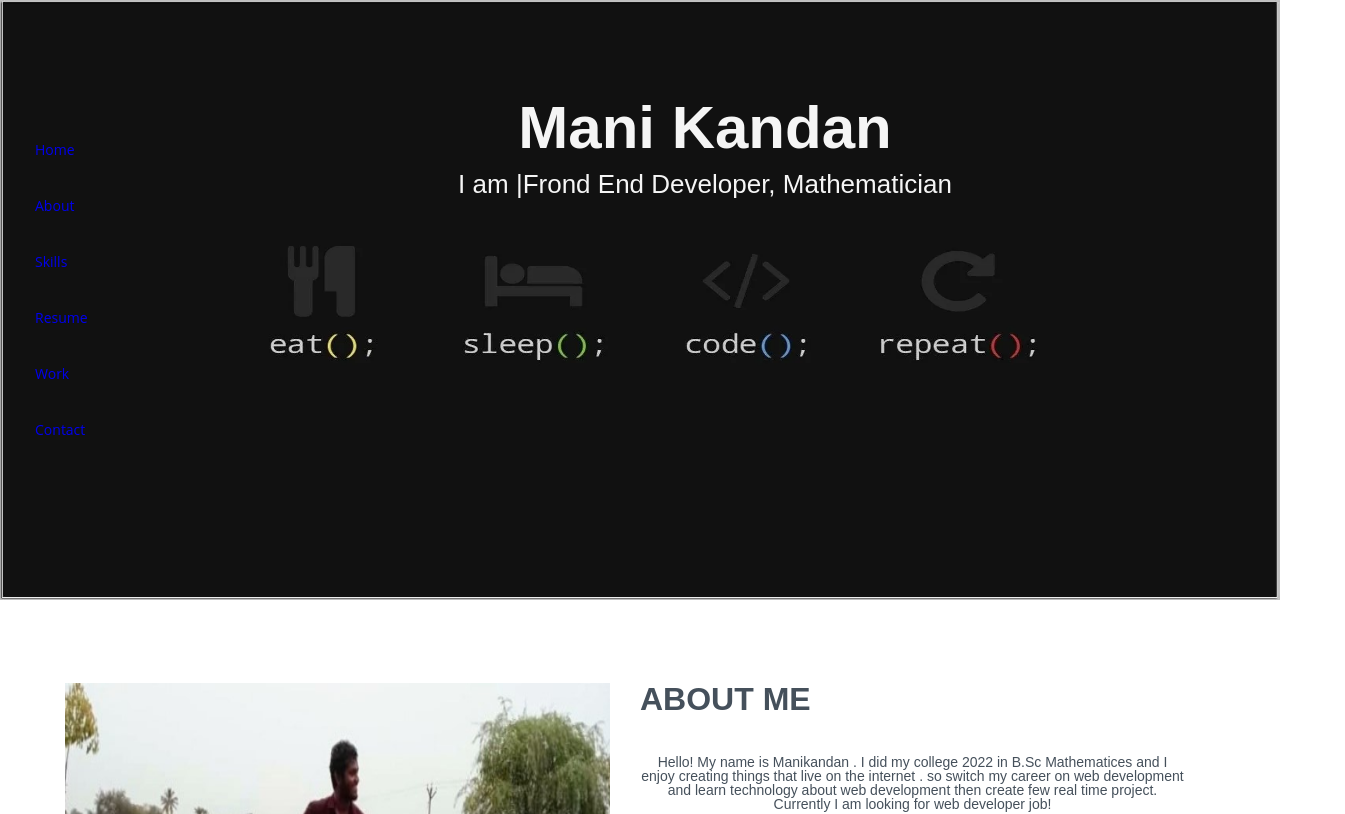
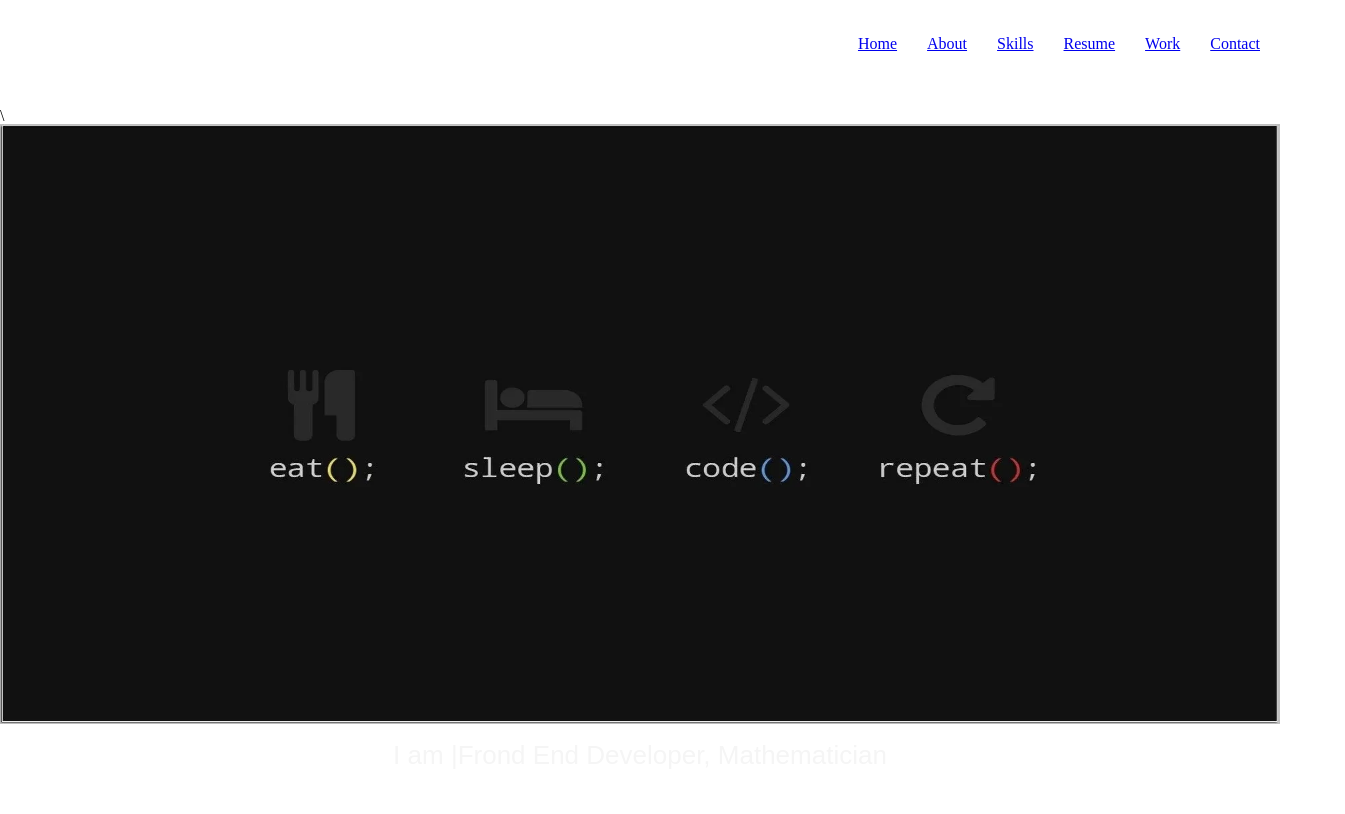
Before and after one commit to manikandan2704/portofolio, a plain HTML site: page index.html in a window 1280 px wide. Shown: the top 814 px of the page, 1345 px wide, since content can reach past the window. Drawn offline with Linux system fonts and the light colour scheme.

Commit message:
add new file

```diff
--- a/css/main.css
+++ b/css/main.css
@@ -6,50 +6,48 @@
 }
 
 .container {
-    width: 1180px;
+    width: 1150px;
     margin-left: auto;
     margin-right: auto;
     padding-left: 15px;
     padding-right: 15px;
 }
 
+
 .banner {
-    width: 100%;
     height: auto;
     position: relative;
 
 }
-
 .banner img {
     height: 600px;
     width: 100%;
-
 }
-
 .banner-flex {
     width: 100%;
-    display: flex;
-
-}
-
-.banner-1 {
-    width: 50%;
-    margin-top: 100px;
-    position: absolute;
-    top: 0px;
 }
 
 .banner-1 h2 {
+    opacity: 0;
+    position: absolute;
+    top: 30px;
+    left: 35%;
     text-align: center;
-    margin: 0;
     font-size: 60px;
     font-weight: 700;
-    line-height: 56px;
-    color: whitesmoke;
+    color: blue;
     font-family: "Raleway", sans-serif
 }
-
-.banner-1 p {
+.banner-1 h2:hover{
+    opacity: 1;
+    transition: 2s;
+    transition-property:
+}
+.banner img:hover{
+    opacity: 1;
+    transition: 5s;
+}
+.banner-flex p {
     text-align: center;
     color: whitesmoke;
     margin: 15px 0 0 0;
@@ -57,55 +55,25 @@
     font-family: "Poppins", sans-serif;
 }
 
-.banner-1 {
-    width: 100%;
-    height: auto;
-}
-
-
 
 
 .header {
     height: auto;
     width: 100%;
-    position: absolute;
-    top: 70px;
-    left: 20px;
-    position: fixed;
-    transition: all 0.5s;
-    padding: 15px;
-    overflow-y: auto;
+
 }
-
 .header-flex {
+    display: flex;
+    justify-content: right;
     height: auto;
     width: 100%;
 }
-.navbar{
-    padding: 0;
-    display: block;
+.navbar ul{
+    display: flex;
+    padding:10px 10px 20px 20px ;
 }
-
-.navbar ul {
-    margin-top: 20px;
-    font-family: "Open Sans", sans-serif;
-}
-
-.navbar li {
-    margin-top: 40px;
-    list-style: none;
-}
-
-.navbar a {
-    text-decoration: none;
-    font-size: 14px;
-
-}
-
-.navbar a:hover {
-    background-color: aqua;
-    transition-duration: 1s;
-    width: 30px;
+.navbar ul li{
+    padding:10px 10px 20px 20px ;
 }
 
 
@@ -114,7 +82,6 @@
 #about {
     padding-top: 80px;
     padding-bottom: 80px;
-    width:100%;
     height: auto;
 }
 .about-flex{
--- a/index.html
+++ b/index.html
@@ -12,29 +12,6 @@
 </head>
 
 <body>
-    <section class="banner">
-        <img src="wallpaper.jpg">
-        <section class="container">
-            <div class="banner-flex">
-
-                <div class="banner-1">
-                    <h2>Mani Kandan</h2>
-                    <p>I am<span class="typed-cursor typed-cursor--blink" aria-hidden="true">
-                            |</span><span class="typed" data-typed-items="Frond End Developer, Mathematician,">Frond End
-                            Developer, Mathematician
-                        </span></p>
-
-                </div>
-                <div class="banner-1">
-
-                </div>
-            </div>
-        </section>
-    </section>
-
-
-
-
 
     <section class="header">
         <sectiona class="container">
@@ -52,6 +29,33 @@
             </div>
         </sectiona>
     </section>
+
+
+
+
+
+    \
+    <section class="banner">
+        <img src="wallpaper.jpg">
+        <section class="container">
+            <div class="banner-flex">
+                <div class="banner-1">
+                    <h2>Mani Kandan</h2>
+                    <p>I am<span class="typed-cursor typed-cursor--blink" aria-hidden="true">
+                            |</span><span class="typed" data-typed-items="Frond End Developer, Mathematician,">Frond End
+                            Developer, Mathematician
+                        </span></p></div>
+                </div>
+                </div>
+            </div>
+        </section>
+    </section>
+
+
+
+
+
+
 
 
 
```
